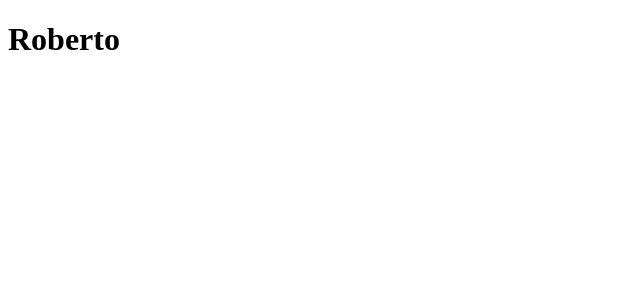
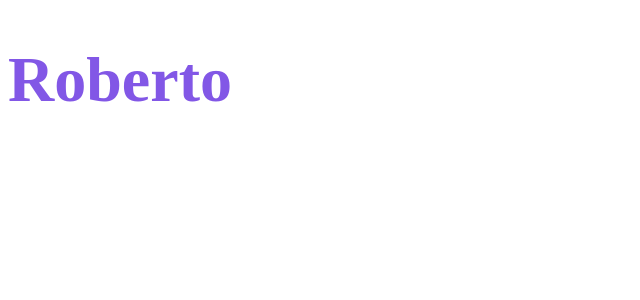
Before and after one commit to robertorp/cf-pessoal, a React (Create React App) app: page / in a window 1280 px wide. Shown: the top 300 px of the page, without its empty margins (0-640 px from the left). Built offline with nearby package versions, Linux system fonts and the light colour scheme.

Commit message:
styled-components adicionado no projeto

```diff
--- a/package.json
+++ b/package.json
@@ -6,6 +6,7 @@
     "react": "^17.0.2",
     "react-dom": "^17.0.2",
     "react-scripts": "4.0.3",
+    "styled-components": "^5.3.0",
     "web-vitals": "^1.0.1"
   },
   "devDependencies": {
@@ -16,6 +17,7 @@
     "@types/node": "^12.0.0",
     "@types/react": "^17.0.0",
     "@types/react-dom": "^17.0.0",
+    "@types/styled-components": "^5.1.12",
     "typescript": "^4.1.2"
   },
   "scripts": {
--- a/src/App.tsx
+++ b/src/App.tsx
@@ -1,7 +1,14 @@
+import styled from 'styled-components'
+
+const Title = styled.h1`
+  font-size: 64px;
+  color: #8257e6;
+`
+
 export function App() {
   return (
     <div className="App">
-      <h1>Roberto</h1>
+      <Title>Roberto</Title>
     </div>
   );
 }
```
Also changed, not shown: 1 other file (tests, documents, lock files or other folders).
